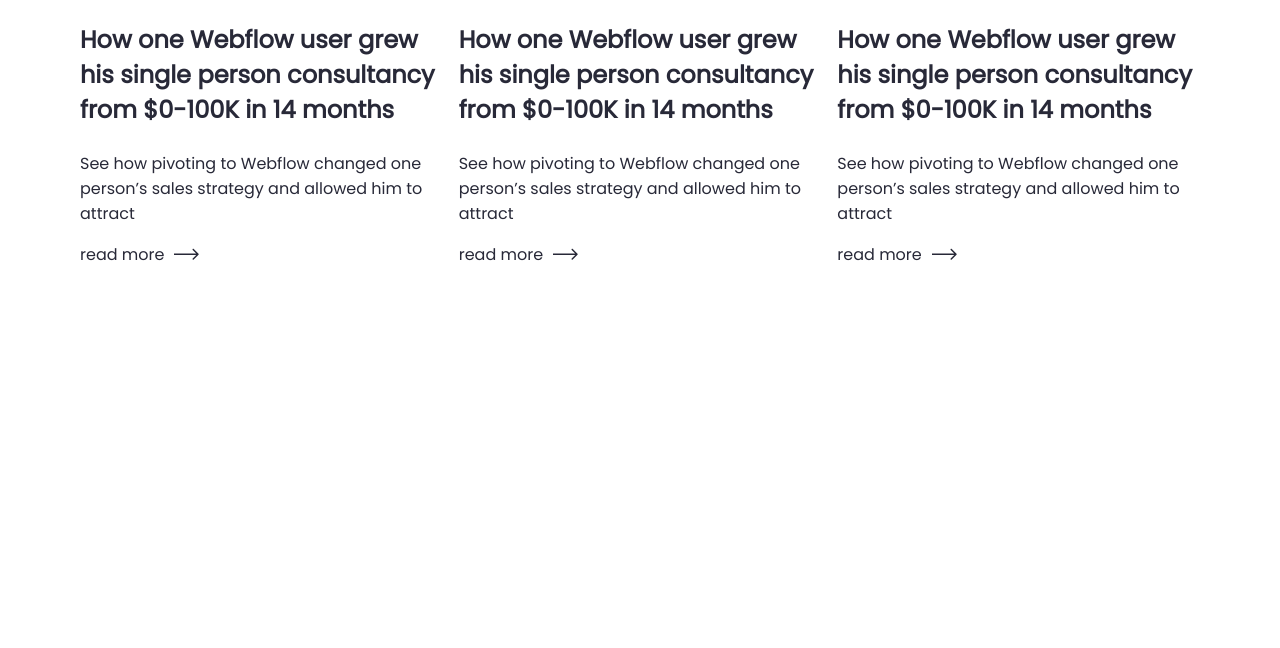
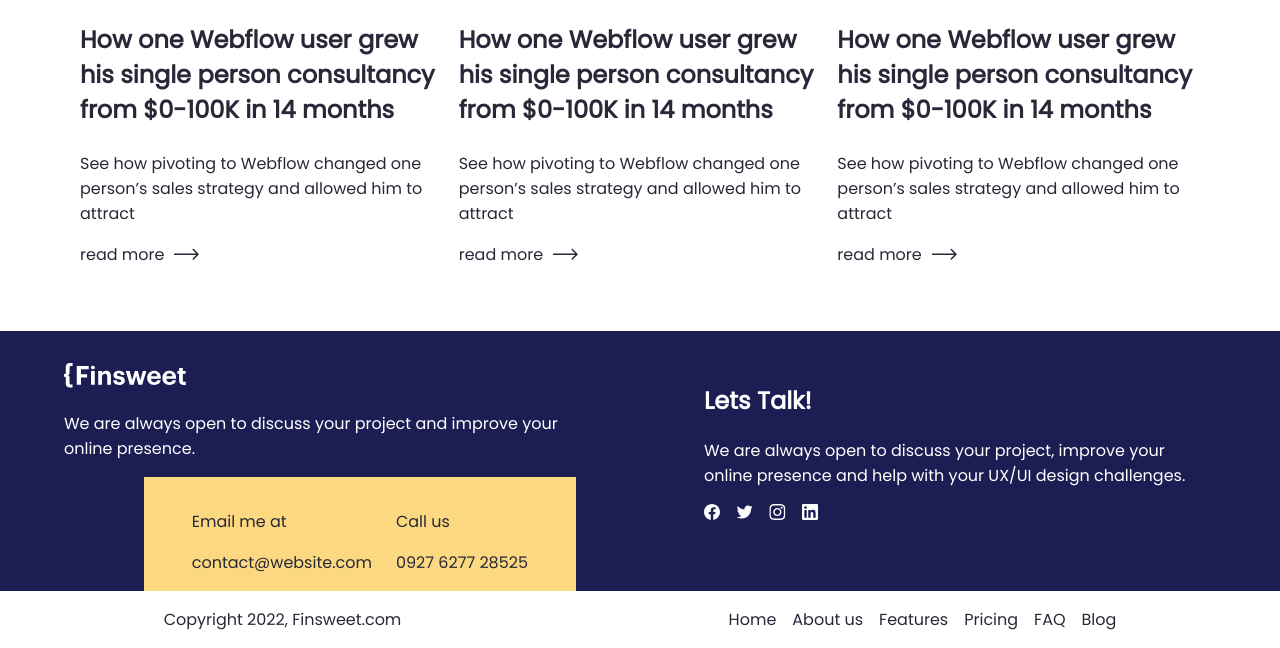
Before and after one commit to NatanCastro/finsweet-js, a website: page src/pages/home.html in a window 1280 px wide. Shown: the part 4984-5632 px from the top of the page. Before the commit the page ends 5315 px from the top, so only its background shows below. Drawn offline with Linux system fonts and the light colour scheme.

Commit message:
add footer component

```diff
--- /dev/null
+++ b/src/components/footer.js
@@ -0,0 +1,124 @@
+import { linkComponent } from "./link.js";
+import { footerData } from "/data/footer.js";
+import { createElement } from "/factory/create-element.factory.js";
+import { placeElement } from "/factory/place-element.factory.js";
+
+export function footerComponent(footerSect) {
+  const leftDiv = createElement("div", {
+    class: "footer-left",
+  });
+  const leftContent = createElement("div");
+  const logo = createElement("img", {
+    attrs: [
+      {
+        key: "src",
+        value: footerData.logo,
+      },
+    ],
+  });
+  const leftText = createElement("p", {
+    text: footerData.leftText,
+  });
+  const contactDiv = createElement("div", {
+    class: "footer-contact",
+  });
+  const emailDiv = createElement("div", {
+    class: "footer-contact-email",
+  });
+  const emailText = createElement("p", {
+    text: footerData.contact.email.text,
+  });
+  const email = createElement("a", {
+    text: footerData.contact.email.email,
+    attrs: [
+      {
+        key: "href",
+        value: `mailto:${footerData.contact.email.email}`,
+      },
+    ],
+  });
+  const phoneDiv = createElement("div", {
+    class: "footer-contact-phone",
+  });
+  const phoneText = createElement("p", {
+    text: footerData.contact.phone.text,
+  });
+  const phone = createElement("a", {
+    text: footerData.contact.phone.phone,
+    attrs: [
+      {
+        key: "href",
+        value: `tel:${footerData.contact.phone.phone}`,
+      },
+    ],
+  });
+  const rightDiv = createElement("div", {
+    class: "footer-right",
+  });
+  const title = createElement("h2", {
+    text: footerData.title,
+  });
+  const rightText = createElement("p", {
+    text: footerData.rightText,
+  });
+  const socialsDiv = createElement("div", {
+    class: "footer-socials",
+  });
+  footerData.socials.forEach((s) => {
+    const a = createElement("a", {
+      attrs: [
+        {
+          key: "href",
+          value: s.action,
+        },
+      ],
+    });
+    const img = createElement("img", {
+      attrs: [
+        {
+          key: "src",
+          value: s.image,
+        },
+      ],
+    });
+
+    placeElement(img, a);
+    placeElement(a, socialsDiv);
+  });
+  const bottonDiv = createElement("div", {
+    class: "footer-bottom",
+  });
+  const copy = createElement("p", {
+    text: footerData.copy,
+  });
+  const nav = createElement("nav", {
+    class: "footer-nav",
+  });
+  const ul = createElement("ul");
+  footerData.links.map((l) => {
+    const li = createElement("li");
+    const link = linkComponent(l.text, l.action);
+    placeElement(link, li);
+    placeElement(li, ul);
+  });
+
+  placeElement(logo, leftContent);
+  placeElement(leftText, leftContent);
+  placeElement(leftContent, leftDiv);
+  placeElement(emailText, emailDiv);
+  placeElement(email, emailDiv);
+  placeElement(emailDiv, contactDiv);
+  placeElement(phoneText, phoneDiv);
+  placeElement(phone, phoneDiv);
+  placeElement(phoneDiv, contactDiv);
+  placeElement(contactDiv, leftDiv);
+  placeElement(leftDiv, footerSect);
+  placeElement(title, rightDiv);
+  placeElement(rightText, rightDiv);
+  placeElement(socialsDiv, rightDiv);
+  placeElement(rightDiv, footerSect);
+  placeElement(copy, bottonDiv);
+  placeElement(ul, nav);
+  placeElement(nav, bottonDiv);
+  placeElement(bottonDiv, footerSect);
+}
--- /dev/null
+++ b/src/data/footer.js
@@ -0,0 +1,63 @@
+export const footerData = {
+  logo: "/public/logo.svg",
+  title: "Lets Talk!",
+  leftText:
+    "We are always open to discuss your project and improve your online presence.",
+  rightText:
+    "We are always open to discuss your project, improve your online presence and help with your UX/UI design challenges.",
+  contact: {
+    email: {
+      text: "Email me at",
+      email: "contact@website.com",
+    },
+    phone: {
+      text: "Call us",
+      phone: "0927 6277 28525",
+    },
+  },
+  socials: [
+    {
+      image: "/public/facebook.svg",
+      action: "",
+    },
+    {
+      image: "/public/twitter.svg",
+      action: "",
+    },
+    {
+      image: "/public/instagram.svg",
+      action: "",
+    },
+    {
+      image: "/public/linkedin.svg",
+      action: "",
+    },
+  ],
+  copy: "Copyright 2022, Finsweet.com",
+  links: [
+    {
+      text: "Home",
+      action: "",
+    },
+    {
+      text: "About us",
+      action: "",
+    },
+    {
+      text: "Features",
+      action: "",
+    },
+    {
+      text: "Pricing",
+      action: "",
+    },
+    {
+      text: "FAQ",
+      action: "",
+    },
+    {
+      text: "Blog",
+      action: "",
+    },
+  ],
+};
--- a/src/js/home.js
+++ b/src/js/home.js
@@ -1,3 +1,4 @@
+import { footerComponent } from "/components/footer.js";
 import { headerComponent } from "/components/header.js";
 import { homeService } from "/service/setup/index.js";
 
@@ -27,3 +28,6 @@
 
 const blogSect = document.getElementById("blog");
 homeService.createBlog(blogSect);
+
+const footerSect = document.getElementById("footer");
+footerComponent(footerSect);
--- /dev/null
+++ b/src/style/footer.css
@@ -0,0 +1,90 @@
+#footer {
+  display: grid;
+  grid-template-rows: 1fr auto;
+  grid-template-columns: repeat(2, 1fr);
+}
+
+.footer-left {
+  display: flex;
+  flex-direction: column;
+  justify-content: space-between;
+}
+
+.footer-left,
+.footer-right {
+  padding: 2rem 4rem 0;
+  background-color: var(--tint-blue);
+  color: white;
+}
+
+.footer-contact {
+  justify-self: flex-end;
+  align-self: flex-end;
+  display: flex;
+  color: var(--dark-blue);
+  background-color: var(--yellow);
+  gap: 1.5rem;
+  padding: 1rem 3rem;
+
+  & p {
+    font-weight: 500;
+  }
+
+  & a {
+    color: var(--dark-blue);
+  }
+}
+
+.footer-socials {
+  display: flex;
+  gap: 1rem;
+}
+
+.footer-bottom {
+  grid-column: span 2;
+  display: flex;
+  flex-wrap: wrap;
+  justify-content: space-around;
+
+  > nav > ul {
+    padding: 0;
+    display: flex;
+    flex-wrap: wrap;
+    gap: 1rem;
+
+    & a {
+      color: var(--dark-blue);
+    }
+  }
+}
+
+@media (max-width: 768px) {
+  #footer {
+    display: flex;
+    flex-direction: column;
+  }
+
+  .footer-contact {
+    flex-wrap: wrap;
+  }
+
+  .footer-right {
+    padding: 2rem 4rem;
+  }
+}
+
+@media (max-width: 425px) {
+  .footer-left,
+  .footer-right,
+  .footer-bottom {
+    padding-inline: 1rem;
+  }
+
+  .footer-contact {
+    width: 100%;
+  }
+
+  .footer-bottom {
+    justify-content: start;
+  }
+}
--- a/src/style/home/index.css
+++ b/src/style/home/index.css
@@ -10,3 +10,4 @@
 @import url("../carousel.css");
 @import url("../blog-card.css");
 @import url("../header.css");
+@import url("../footer.css");
```
Also changed, not shown: src/public/facebook.svg (added), src/public/instagram.svg (added), src/public/linkedin.svg (added), src/public/twitter.svg (added).
